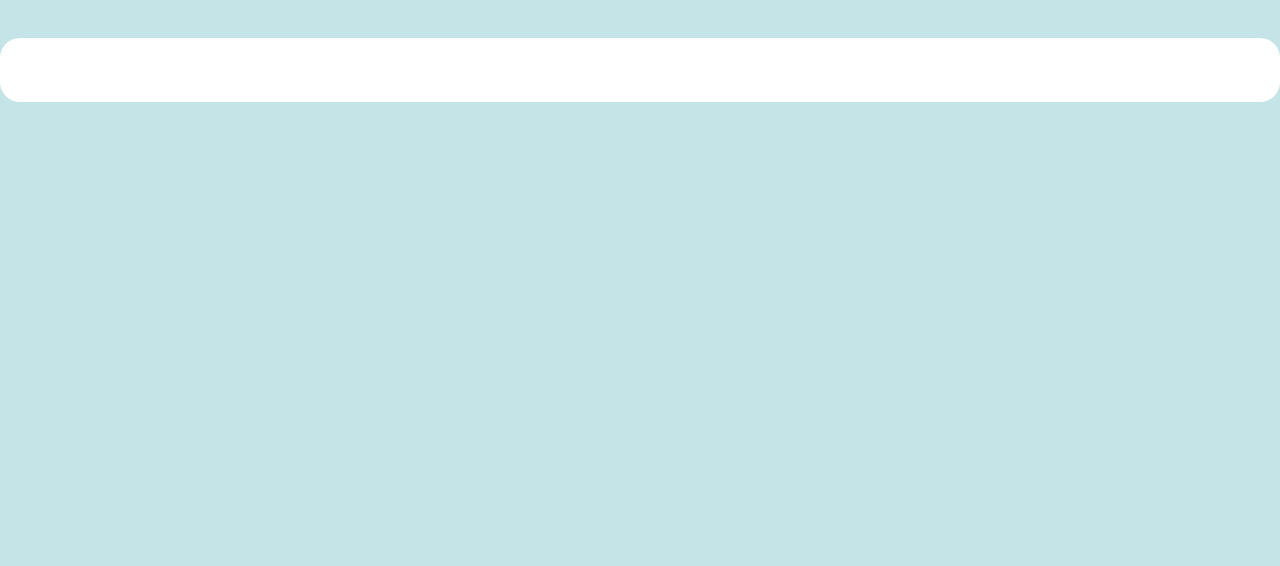
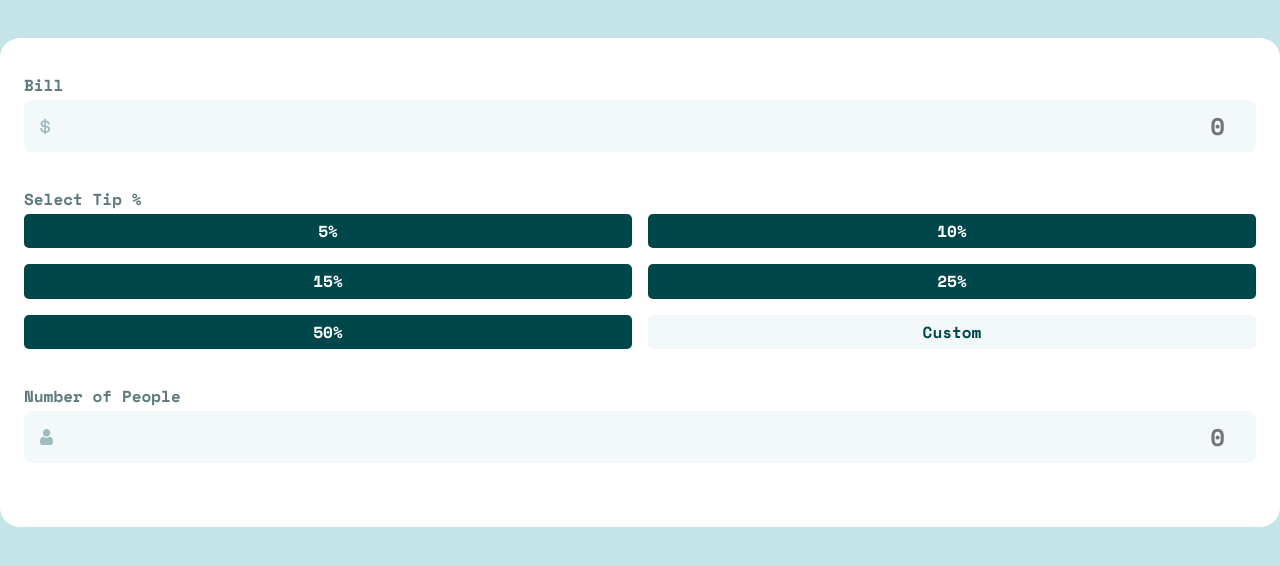
Before and after one commit to bmeinert8/tip-calculator, a plain HTML site: page index.html in a window 1280 px wide. Shown: the part 98-664 px from the top of the page. Drawn offline with nearby package versions, Linux system fonts and the light colour scheme.

Commit message:
structure and style of the bill container section

```diff
--- a/index.html
+++ b/index.html
@@ -14,14 +14,56 @@
   </head>
   <body>
     <div class="header-image">
-      <img src="./images/logo.svg" alt="Splitter Logo" />
+      <h1>
+        <img src="./images/logo.svg" alt="Splitter Logo" />
+      </h1>
     </div>
     <main class="main-content">
       <div class="content-container">
         <section class="bill-container">
-          <article class="bill-container"></article>
-          <article class="tip-container"></article>
-          <article class="people-container"></article>
+          <article class="bill-header">
+            <form action="">
+              <label for="bill" class="text-preset-5 label-text">Bill</label>
+              <div class="text-input">
+                <img src="./images/icon-dollar.svg" alt="US Dollar Icon" />
+                <input
+                  type="number"
+                  id="bill"
+                  placeholder="0"
+                  step="0.01"
+                  class="text-preset-3 number-input"
+                />
+              </div>
+            </form>
+          </article>
+          <article class="tip-container">
+            <h2 class="text-preset-5 label-text">Select Tip %</h2>
+            <div class="button-grid">
+              <button class="tip-btn" data-tip="5">5%</button>
+              <button class="tip-btn" data-tip="5">10%</button>
+              <button class="tip-btn" data-tip="5">15%</button>
+              <button class="tip-btn" data-tip="5">25%</button>
+              <button class="tip-btn" data-tip="5">50%</button>
+              <button class="tip-btn custom-btn" data-tip="5">Custom</button>
+            </div>
+          </article>
+          <article class="people-container">
+            <form action="">
+              <label for="number-of-people" class="text-preset-5 label-text"
+                >Number of People</label
+              >
+              <div class="text-input">
+                <img src="./images/icon-person.svg" alt="Person Icon" />
+                <input
+                  type="number"
+                  id="number-of-people"
+                  placeholder="0"
+                  step="1"
+                  class="text-preset-3 number-input"
+                />
+              </div>
+            </form>
+          </article>
         </section>
         <section class="result-container"></section>
       </div>
--- a/style.css
+++ b/style.css
@@ -130,6 +130,7 @@ body {
   font-size: 24px;
   line-height: 36px;
   letter-spacing: 0px;
+  color: var(--Green900);
 }
 
 .text-preset-4 {
@@ -166,7 +167,7 @@ body {
 .bill-container,
 .tip-contianer,
 .people-container {
-  dipsplay: flex;
+  display: flex;
   flex-direction: column;
 }
 
@@ -178,3 +179,42 @@ body {
 .bill-container {
   gap: 32px;
 }
+
+.label-text {
+  color: var(--Grey500);
+}
+
+.text-input {
+  background-color: var(--Grey50);
+  border-radius: 8px;
+  padding: 8px 16px;
+  display: flex;
+  align-items: center;
+  gap: 50%;
+}
+
+.number-input {
+  text-align: right;
+}
+
+.tip-contiainer {
+  gap: 8px;
+}
+
+.tip-btn {
+  background-color: var(--Green900);
+  color: var(--White);
+  border-radius: 5px;
+  padding: 8px 16px;
+  min-width: 147px;
+}
+.button-grid {
+  display: grid;
+  grid-template-columns: repeat(2, 1fr);
+  gap: 16px;
+}
+
+.custom-btn {
+  background-color: var(--Grey50);
+  color: var(--Green900);
+}
```
